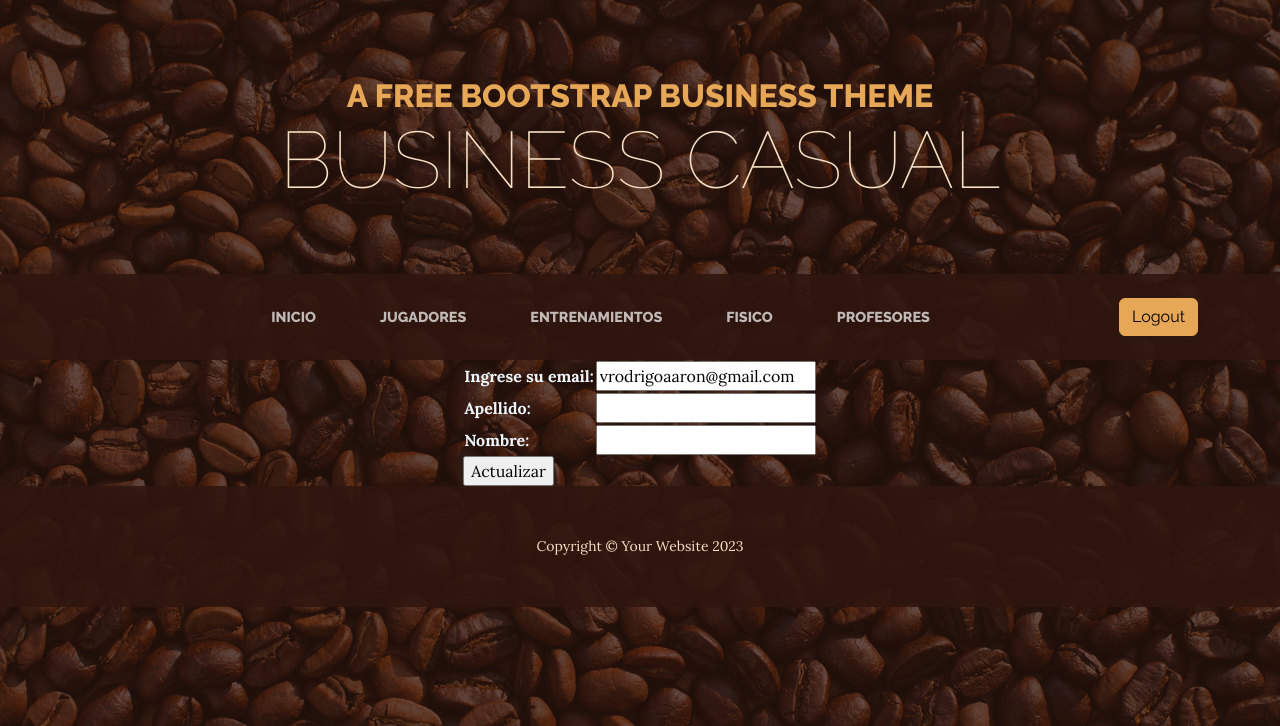
After one commit to rolebru/GevpTenis, a Django app: page /users/editar_perfil/ in a window 1280 px wide. The commit adds this page. Shown: the top 726 px of the page. Run offline with Django 5.2, Linux system fonts and the light colour scheme; a user stored in the database is signed in; some libraries are stand-ins or nearby versions.

Commit message:
edicion de perfil

```diff
--- a/canchatenis/templates/canchatenis/base.html
+++ b/canchatenis/templates/canchatenis/base.html
@@ -36,9 +36,12 @@
                         <li class="nav-item px-lg-4"><a class="nav-link text-uppercase" href="profesores">Profesores</a></li>
 
                     </ul>
+                    {% if request.user.is_authenticated %}
+                    <a class="btn btn-primary" href="{% url 'Logout' %}">Logout</a>
+                    {% else %}
                     <a class="btn btn-primary" href="{% url 'Login' %}">Login</a>
                     <a class="btn btn-primary" href="{% url 'Register' %}">Registro</a>
-                    <a class="btn btn-primary" href="{% url 'Logout' %}">Logout</a>
+                    {% endif %}
                 </div>
             </div>
         </nav>
--- a/users/forms.py
+++ b/users/forms.py
@@ -1,5 +1,5 @@
 from django import forms
-from django.contrib.auth.forms import UserCreationForm
+from django.contrib.auth.forms import UserCreationForm, UserChangeForm
 from django.contrib.auth.models import User
 
 class UserRegisterForm(UserCreationForm):
@@ -14,3 +14,16 @@ class UserRegisterForm(UserCreationForm):
         # Si queremos EDIAR los mensajes de ayuda editamos este dict,
             # de lo contrario lo limpiamos de ésta forma.
         help_text = {k: "" for k in fields}
+
+class UserEditForm(UserChangeForm):
+
+    password = None
+    email = forms.EmailField(label="Ingrese su email:")
+    last_name = forms.CharField(label='Apellido', required=False)
+    first_name = forms.CharField(label='Nombre', required=False)
+
+
+    class Meta:
+        model = User
+        fields = ['email', 'last_name', 'first_name']
+        # help_texts = {k:"" for k in fields}
--- /dev/null
+++ b/users/templates/users/editar_perfil.html
@@ -0,0 +1,27 @@
+{% extends 'canchatenis/base.html' %}
+
+{% load static %}
+
+{% block title %} Editar Perfil {% endblock title %}
+
+{% block main %}
+
+    {# Este div sólo está agregado para centrar el formulario en la página usando Bootstrap #}
+    <div class="d-flex justify-content-center">
+
+        {# Con este div colocamos el título y debajo el formulario usando Bootstrap #}
+        <div class="d-flex flex-column">
+
+
+            <form style="color: aliceblue;" action="" method="POST">
+                {% csrf_token %}
+                <table>
+                    {{ form.as_table }}
+                </table>
+                <input type="submit" value="Actualizar">
+
+            </form>
+
+        </div>
+    </div>
+{% endblock main %}
--- a/users/urls.py
+++ b/users/urls.py
@@ -6,5 +6,5 @@ urlpatterns = [
     path('login/', views.login_request, name="Login"),
     path('register/', views.register, name="Register"),
     path('logout/', LogoutView.as_view(template_name='canchatenis/index.html'), name="Logout"),
-
+    path('editar_perfil/', views.editar_perfil, name="EditarPerfil")
 ]
--- a/users/views.py
+++ b/users/views.py
@@ -1,7 +1,7 @@
 from django.shortcuts import render
 from django.contrib.auth.forms import AuthenticationForm
 from django.contrib.auth import login, authenticate
-from users.forms import UserRegisterForm
+from users.forms import UserRegisterForm, UserEditForm
 def login_request(request):
 
     msg_login = ""
@@ -43,3 +43,16 @@ def register(request):
 
     form = UserRegisterForm()
     return render(request,"users/registro.html" ,  {"form":form, "msg_register": msg_register})
+
+def editar_perfil(request):
+    usuario = request.user
+
+    if request.method == "POST":
+        mi_formulario = UserEditForm(request.POST, instance=usuario )
+        if mi_formulario.is_valid():
+            mi_formulario.save()
+            return render(request, "canchatenis/index.html")
+    else:
+        mi_formulario = UserEditForm(instance=usuario)
+
+    return render(request, "users/editar_perfil.html",{"form":mi_formulario} )
```
Also changed, not shown: db.sqlite3.
